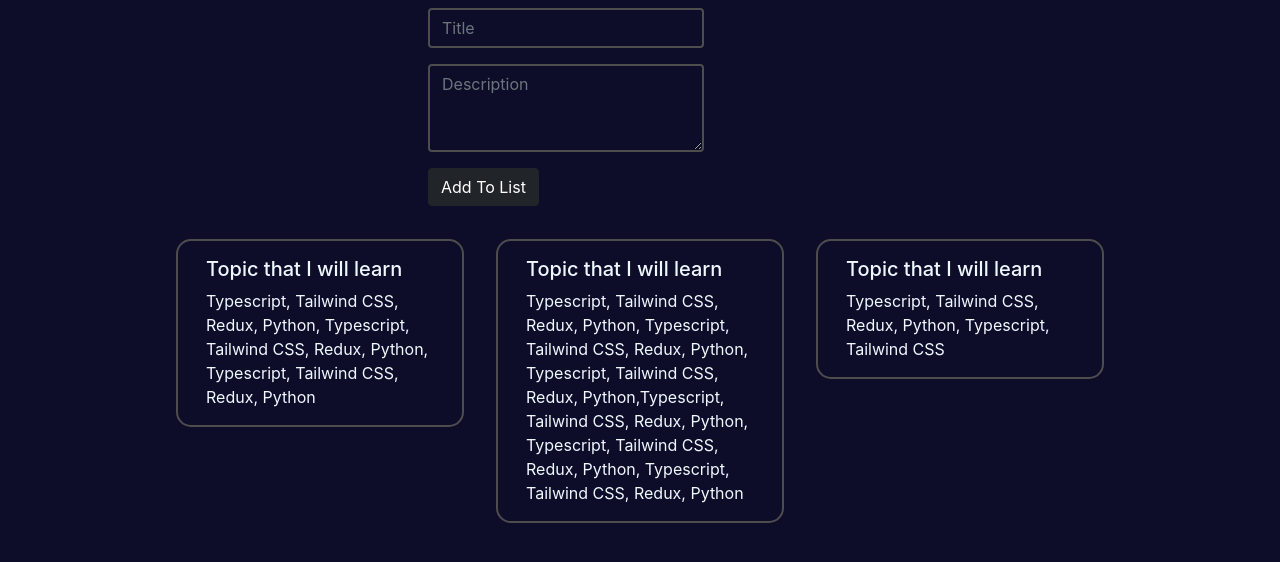
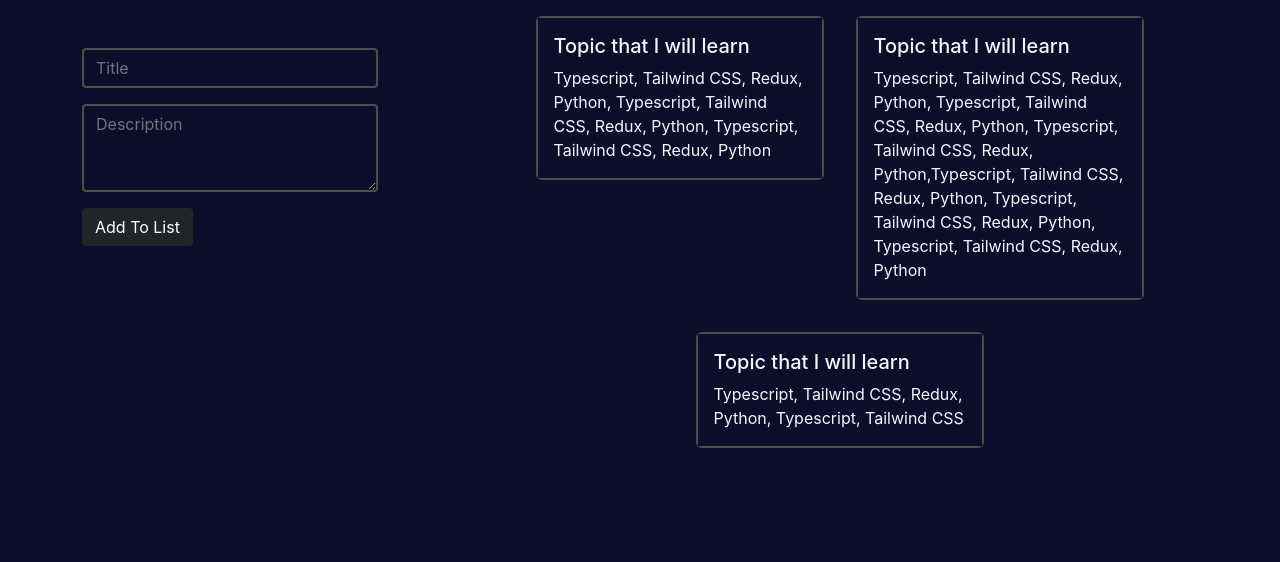
Before and after one commit to SakibNoman/draft-book, a React (Create React App) app: page / in a window 1280 px wide. Shown: the top 562 px of the page. Built offline with nearby package versions, Linux system fonts and the light colour scheme.

Commit message:
layout changed

```diff
--- a/src/components/DraftCard/DraftCard.css
+++ b/src/components/DraftCard/DraftCard.css
@@ -1,6 +1,6 @@
 .custom-card {
   background-color: transparent;
-  border-radius: 15px;
+  border-radius: 6px;
   border: 2px solid rgb(78, 77, 77);
   color: aliceblue;
   /* height: 100%; */
--- a/src/components/Home/Home.css
+++ b/src/components/Home/Home.css
@@ -9,13 +9,13 @@
   color: white;
 }
 .input-area {
-  display: flex;
   justify-content: center;
   position: fixed;
-  top: -5%;
-  right: 45%;
+  /* top: -5%;
+  right: 45%; */
   z-index: 111;
 }
 .body-area {
-  margin-top: 20%;
+  flex-wrap: wrap;
+  margin-left: 30%;
 }
--- a/src/components/Home/Home.tsx
+++ b/src/components/Home/Home.tsx
@@ -1,5 +1,5 @@
 import React, { useState } from "react";
-import { Button, Form, Row } from "react-bootstrap";
+import { Button, Form } from "react-bootstrap";
 import DraftCard from "../DraftCard/DraftCard";
 import "./Home.css";
 
@@ -33,7 +33,7 @@
   ]);
 
   const onClick = () => {
-    setDraftList([...draftList, draft]);
+    setDraftList([draft, ...draftList]);
     setDraft({
       title: "",
       description: "",
@@ -47,8 +47,8 @@
   };
 
   return (
-    <>
-      <div className="mt-5 input-area ">
+    <div className="row">
+      <div className="mt-5 col-md-3 input-area">
         <Form>
           <Form.Group className="mb-3" controlId="title">
             <Form.Control
@@ -74,7 +74,7 @@
           </Button>
         </Form>
       </div>
-      <Row className="justify-content-center body-area">
+      <div className="justify-content-center d-flex body-area col-md-9">
         {draftList.map((each) =>
           each.title.length > 0 ? (
             <DraftCard
@@ -86,8 +86,8 @@
             ""
           )
         )}
-      </Row>
-    </>
+      </div>
+    </div>
   );
 };
 
```
